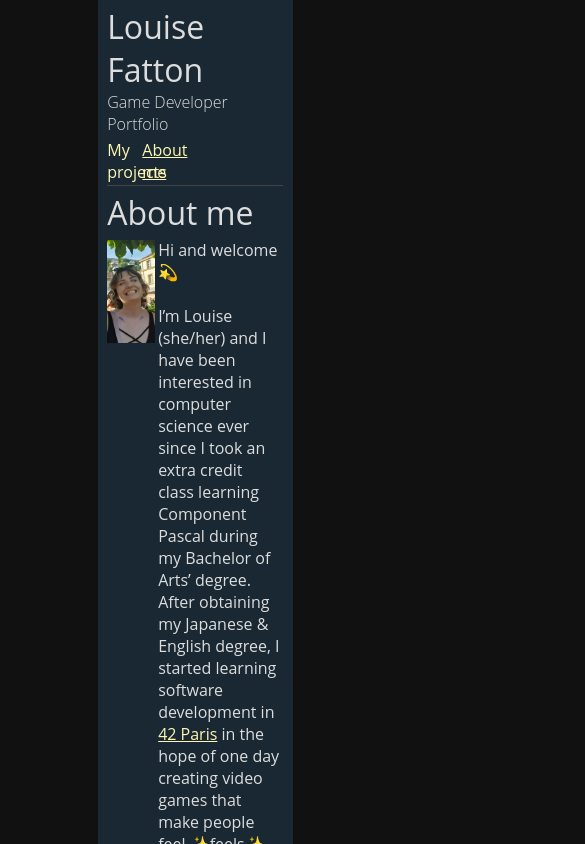
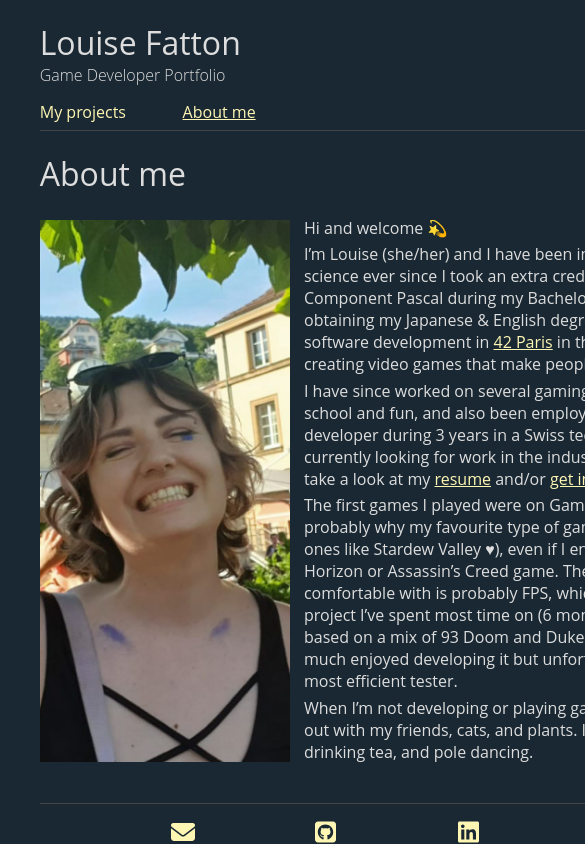
Before and after one commit to lfatton/portfolio, a Vue app: page /AboutMe in a window 390 px wide. Shown: the top 844 px of the page, 585 px wide, since content can reach past the window. Built offline with nearby package versions, Linux system fonts and the light colour scheme.

Commit message:
responsive started

```diff
--- a/src/App.vue
+++ b/src/App.vue
@@ -20,7 +20,7 @@ import PageFooter from "@/components/PageFooter";
   -moz-osx-font-smoothing: grayscale;
   color: @text-color;
   background-color: @primary-background-color;
-  width: 50%;
+  width: 210mm;
   margin: 0 auto;
   min-height: 100vh;
   display: flex;
--- a/src/views/AboutMe.vue
+++ b/src/views/AboutMe.vue
@@ -8,7 +8,6 @@
       <p>
         Hi and welcome 💫
       </p>
-      <br/>
       <p>
         I’m Louise (she/her) and I have been interested in computer science ever since I took an extra credit class
         learning
@@ -17,7 +16,6 @@
         of
         one day creating video games that make people feel ✨feels✨
       </p>
-      <br/>
       <p>
         I have since worked on several gaming
         <router-link to="/">projects</router-link>
@@ -27,7 +25,6 @@
           href="../../static/Resume_Louise_Fatton.pdf" target="_blank">resume</a> and/or <a
           href="mailto:louise.fatton@hotmail.fr">get in touch</a>.
       </p>
-      <br/>
       <p>
         The first games I played were on GameBoy and I think it’s probably why my favourite type of games is 2D
         (especially
@@ -37,7 +34,6 @@
         game based on a mix of 93 Doom and Duke Nukem 3D. I still very much enjoyed developing it but unfortunately
         wasn't its most efficient tester.
       </p>
-      <br/>
       <p>
         When I’m not developing or playing games, I enjoy hanging out with my friends, cats, and plants. I also
         like reading, drinking tea, and pole dancing.
@@ -57,7 +53,7 @@
   flex-wrap: wrap;
 
   .pic-container {
-    width: 27%;
+    width: 35%;
     padding-right: 1%;
     padding-top: 0.5%;
 
@@ -67,8 +63,12 @@
   }
 
   .text-container {
-    width: 70%;
+    width: 63%;
     padding-left: 1%;
+
+    p {
+      padding-bottom: 1%;
+    }
   }
 }
 </style>
```
Also changed, not shown: 1 other file (tests, documents, lock files or other folders).
